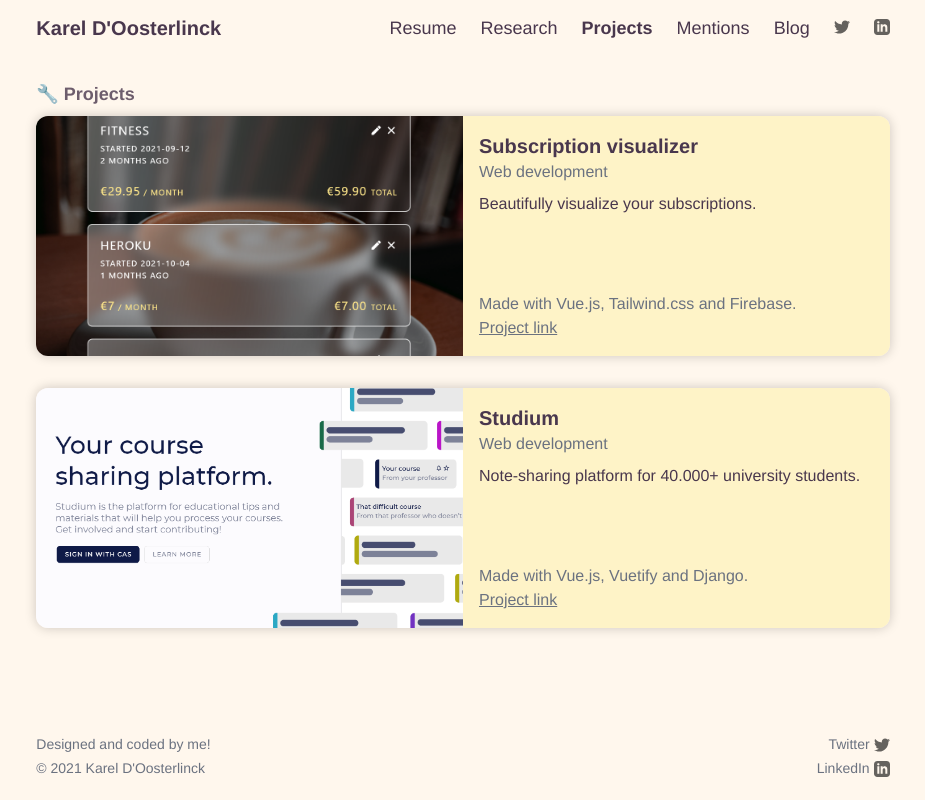
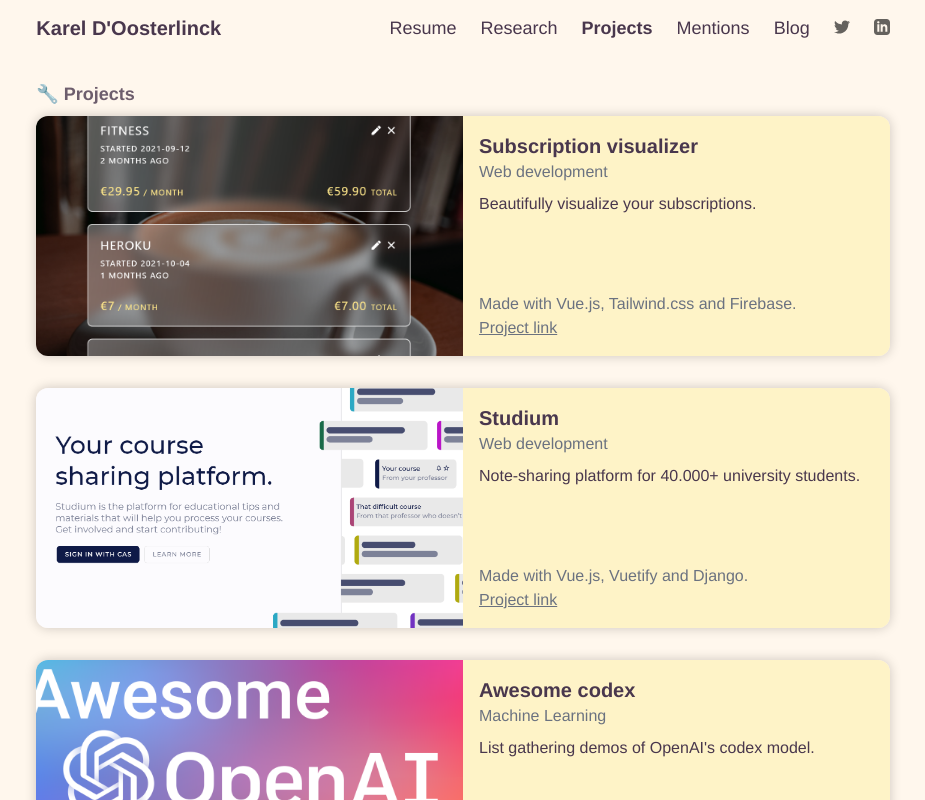
Before and after one commit to KarelDO/KarelDO.github.io, a Nuxt app: page /projects in a window 1280 px wide. Shown: the top 800 px of the page, without its empty margins (177-1102 px from the left). Built offline with nearby package versions, Linux system fonts and the light colour scheme.

Commit message:
added awesome codex

```diff
--- a/pages/projects.vue
+++ b/pages/projects.vue
@@ -20,6 +20,15 @@
         link="https://next.studium.gent/"
       >
       </project-card>
+      <project-card
+        title="Awesome codex"
+        category="Machine Learning"
+        image="awesome-codex.png"
+        description="List gathering demos of OpenAI's codex model."
+        madeWith=""
+        link="https://github.com/KarelDO/awesome-codex/"
+      >
+      </project-card>
     </div>
   </div>
 </template>
```
Also changed, not shown: static/assets/awesome-codex.png (added).
